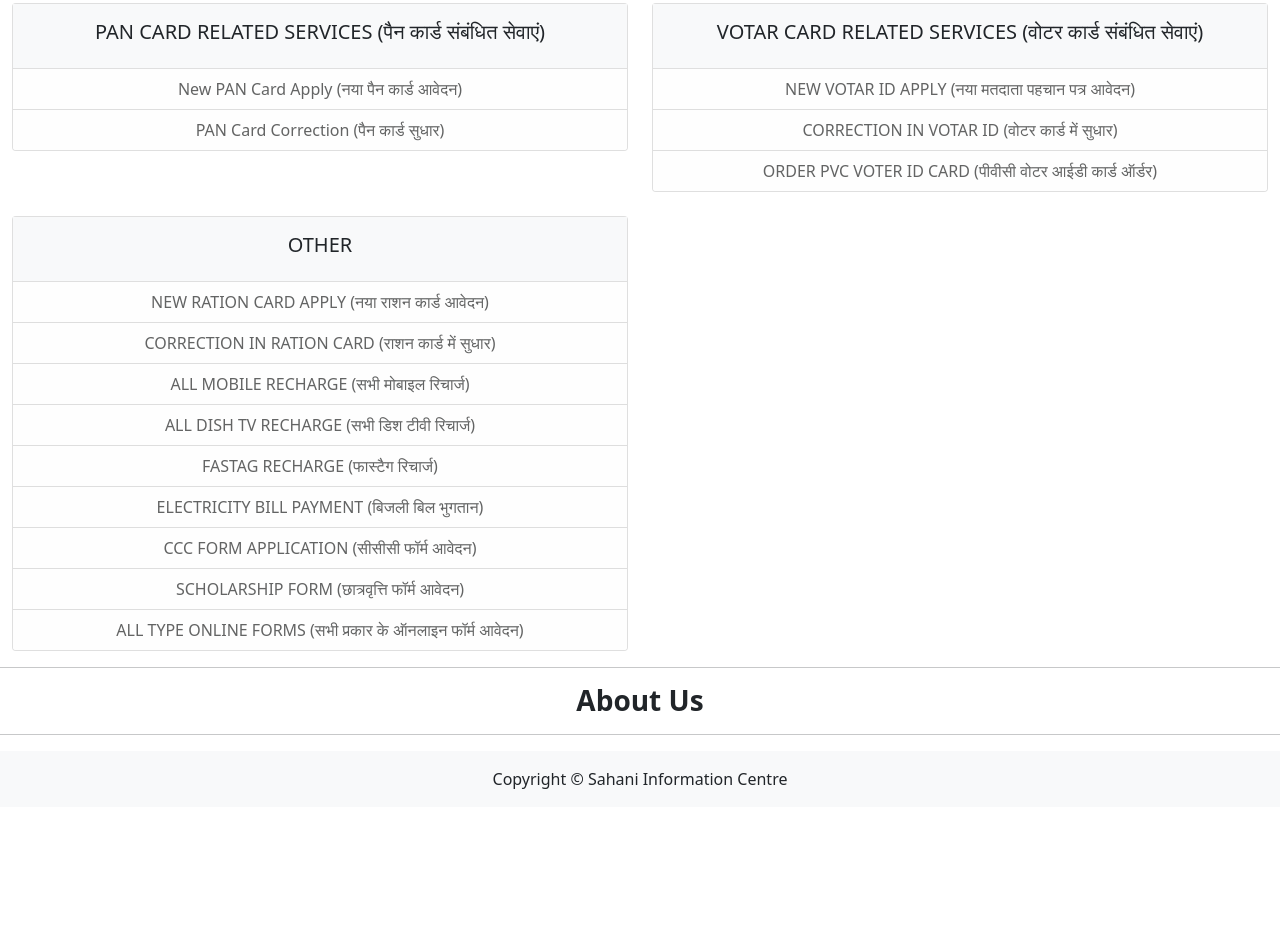
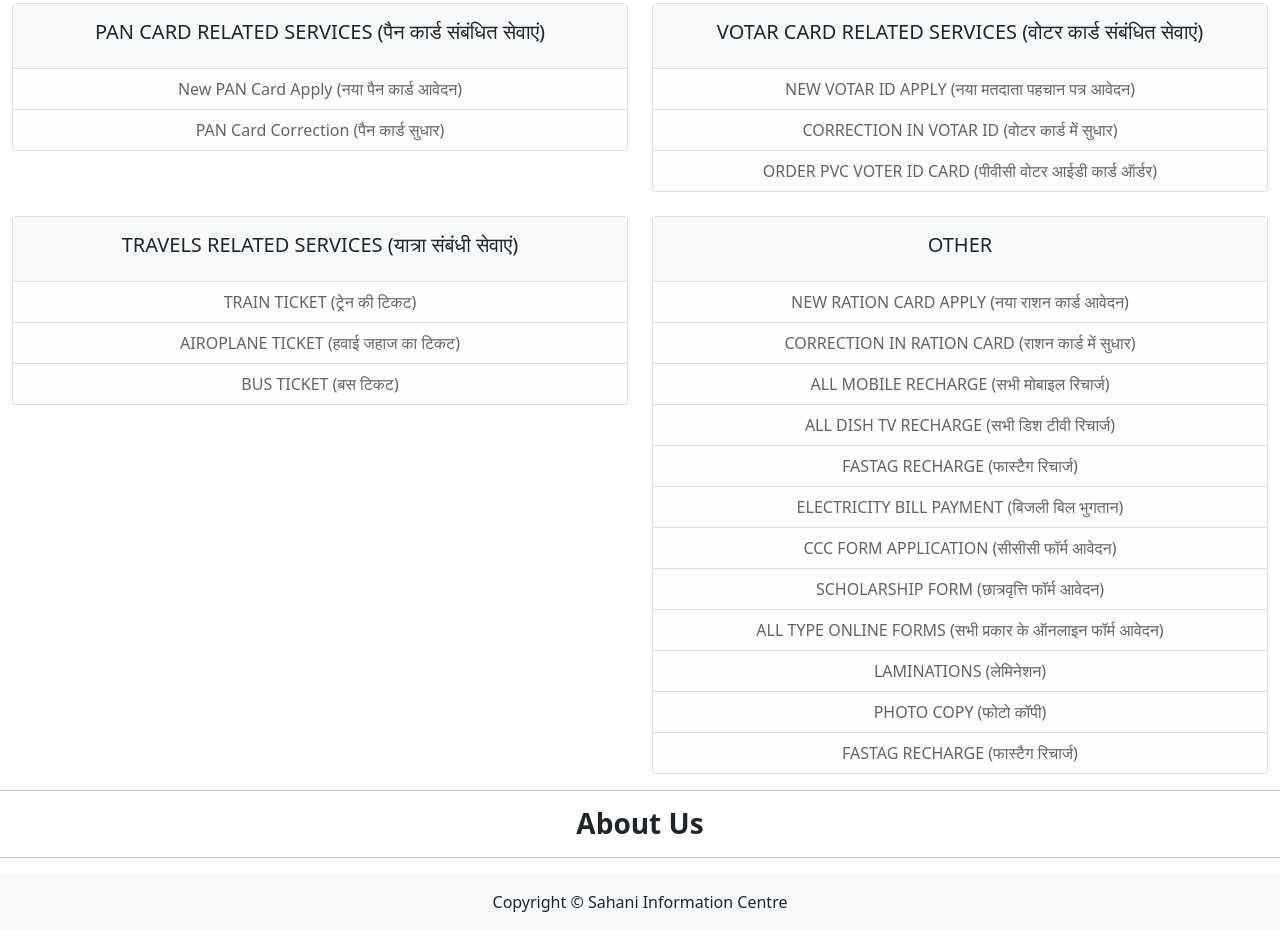
Before and after one commit to mranoopsahani/sahaniinformation, a plain HTML site: page index.html in a window 1280 px wide. Shown: the part 982-1912 px from the top of the page. Before the commit the page ends 1789 px from the top, so only its background shows below. Drawn offline with nearby package versions, Linux system fonts and the light colour scheme.

Commit message:
Update index.html

```diff
--- a/index.html
+++ b/index.html
@@ -158,6 +158,20 @@
            </div>
          </div>
 
+
+         <div class="col">
+          <div class="card">
+            <div class="card-body bg-light">
+              <h5 class="card-title text-center">TRAVELS RELATED SERVICES (यात्रा संबंधी सेवाएं)</h5>
+            </div>
+              <ul class="list-group list-group-flush">
+                <li class="list-group-item list-group-item-action list-group-item-light text-center">TRAIN TICKET (ट्रेन की टिकट)</li>
+                <li class="list-group-item list-group-item-action list-group-item-light text-center">AIROPLANE TICKET (हवाई जहाज का टिकट)</li>
+                <li class="list-group-item list-group-item-action list-group-item-light text-center">BUS TICKET (बस टिकट)</li>
+              </ul>
+          </div>
+        </div>
+
          <div class="col">
           <div class="card">
             <div class="card-body bg-light">
@@ -173,6 +187,9 @@
                 <li class="list-group-item list-group-item-action list-group-item-light text-center">CCC FORM APPLICATION (सीसीसी फॉर्म आवेदन)</li>
                 <li class="list-group-item list-group-item-action list-group-item-light text-center">SCHOLARSHIP FORM (छात्रवृत्ति फॉर्म आवेदन)</li>
                 <li class="list-group-item list-group-item-action list-group-item-light text-center">ALL TYPE ONLINE FORMS (सभी प्रकार के ऑनलाइन फॉर्म आवेदन)</li>
+                <li class="list-group-item list-group-item-action list-group-item-light text-center">LAMINATIONS (लेमिनेशन)</li>
+                <li class="list-group-item list-group-item-action list-group-item-light text-center">PHOTO COPY (फोटो कॉपी)</li>
+                <li class="list-group-item list-group-item-action list-group-item-light text-center">FASTAG RECHARGE (फास्टैग रिचार्ज)</li>
               </ul>
           </div>
         </div>
```
